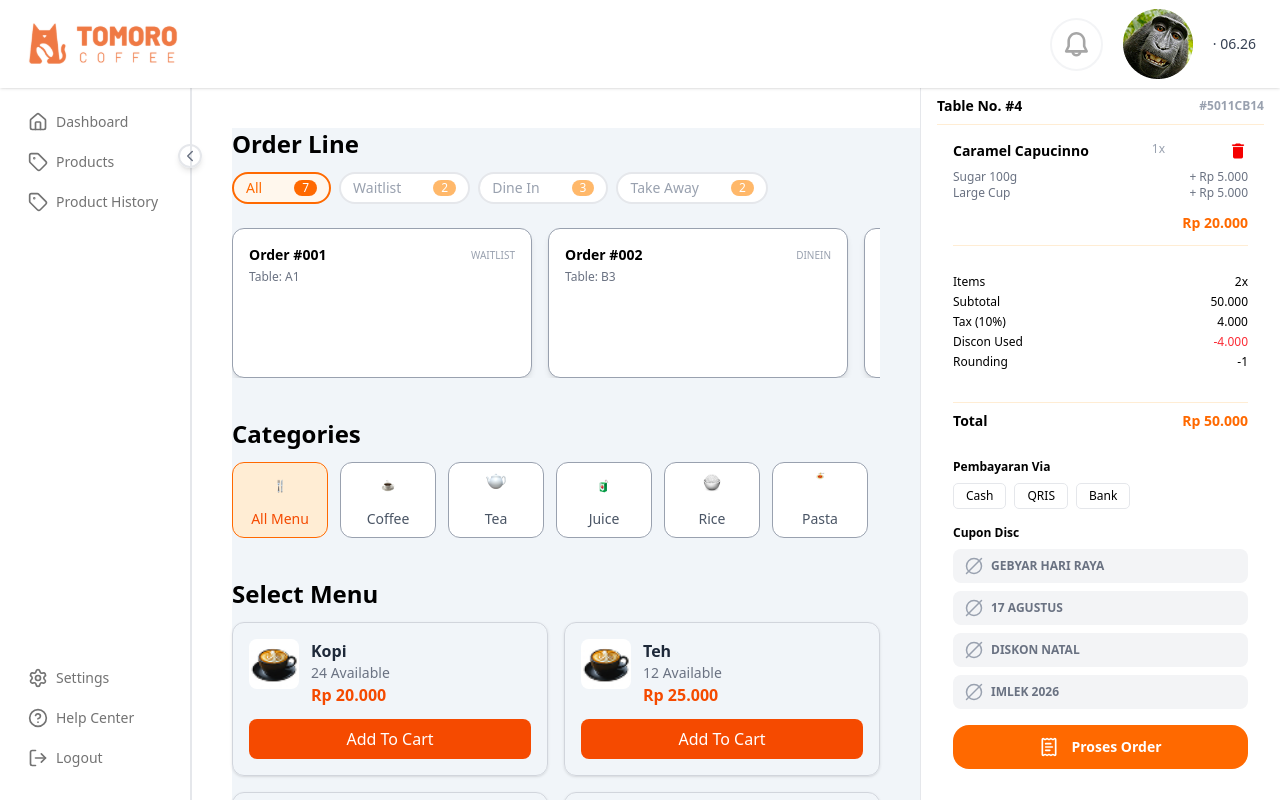
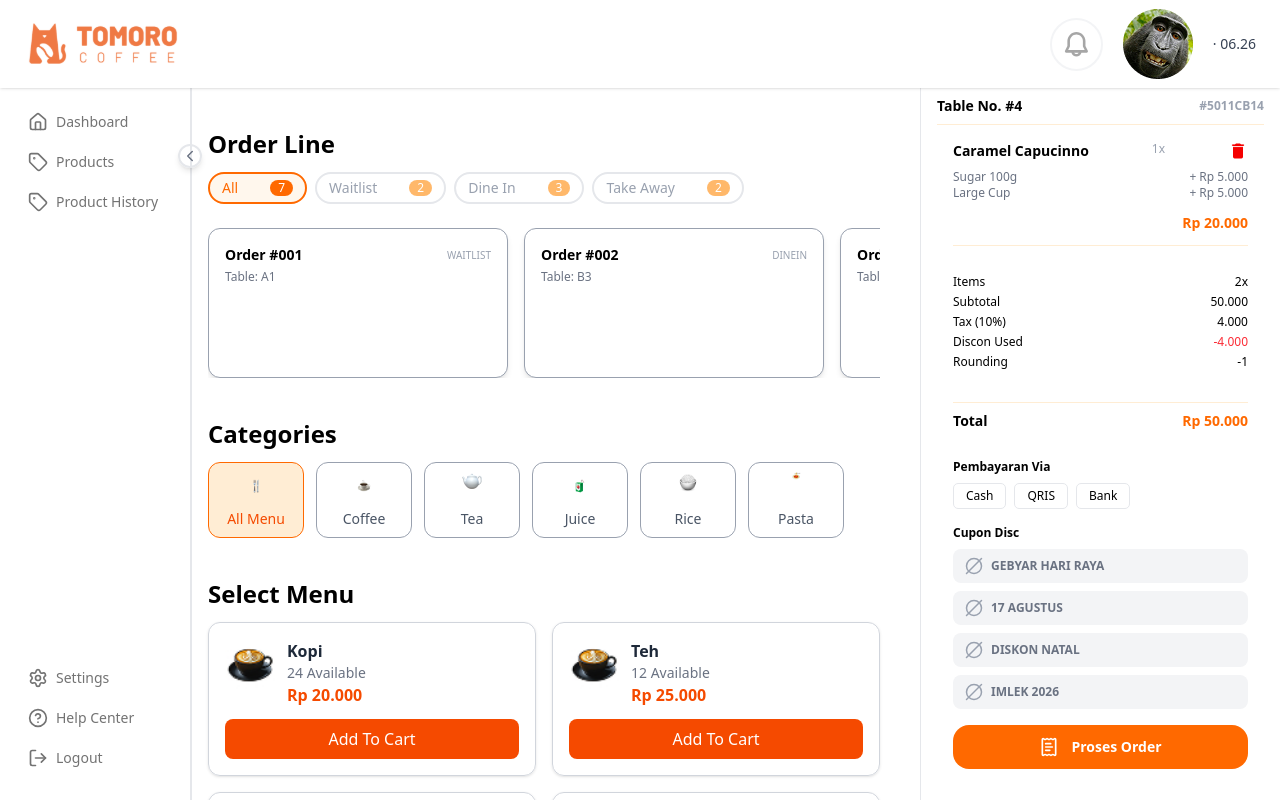
Before and after one commit to satria-RPL/Frontend-EATERNO, a Next.js app: page /main/Products/list in a window 1280 px wide. Shown: the top 800 px of the page. Built offline with nearby package versions, Linux system fonts and the light colour scheme; no server answers.

Commit message:
finish sidebar -> content

```diff
--- a/src/app/main/Products/list/layout.tsx
+++ b/src/app/main/Products/list/layout.tsx
@@ -7,7 +7,7 @@ export default function ProductsListLayout({
 }) {
   return (
     <div>
-      <main className="pr-80 bg-slate-100">{children}</main>
+      <main className="pr-80">{children}</main>
       <SidebarRight />
     </div>
   );
--- a/src/app/main/dashboard/page.tsx
+++ b/src/app/main/dashboard/page.tsx
@@ -83,7 +83,7 @@ export default async function DashboardPage() {
   }
   return (
     <div className="p-2 space-y-4 min-h-screen">
-      <h1 className="text-2xl font-bold ml-20">Manager Dashboard</h1>
+      <h1 className="text-2xl font-bold">Manager Dashboard</h1>
       <div className="flex flex-col justify-between items-center">
         {/* ROW 1 */}
         <div className="flex gap-6 mb-6 pb-3">
--- a/src/app/main/layout.tsx
+++ b/src/app/main/layout.tsx
@@ -4,7 +4,11 @@ import { cookies } from "next/headers";
 import Navbar from "@/components/Navbar";
 import SideNav from "@/components/SidebarLeft";
 
-export default async function MainLayout({ children }: { children: ReactNode }) {
+export default async function MainLayout({
+  children,
+}: {
+  children: ReactNode;
+}) {
   const cookieStore = await cookies();
   const rawSession = cookieStore.get("auth_token")?.value ?? null;
 
@@ -14,25 +18,27 @@ export default async function MainLayout({ children }: { children: ReactNode })
   if (rawSession) {
     try {
       const parsed = JSON.parse(rawSession) as { name?: string; role?: string };
-      if (parsed.name) {
-        userName = parsed.name;
-      }
-      if (parsed.role) {
-        role = parsed.role;
-      }
+      if (parsed.name) userName = parsed.name;
+      if (parsed.role) role = parsed.role;
     } catch {
       userName = rawSession;
     }
   }
+
   return (
-    <>
-      <div className="min-h-screen">
-        <Navbar userName={userName} role={role} />
-        <SideNav />
-        <main className="flex pt-32 pl-58 pr-20">
-          <div className="w-full">{children}</div>
-        </main>
-      </div>
-    </>
+    <div className="min-h-screen relative">
+      <Navbar userName={userName} role={role} />
+
+      {/* Sidebar */}
+      <SideNav />
+
+      {/* Main Content */}
+      <main
+        className="pt-32 pr-20 transition-all duration-300"
+        style={{ marginLeft: "calc(var(--sidebar-width) + 1rem)" }}
+      >
+        <div className="w-full">{children}</div>
+      </main>
+    </div>
   );
 }
--- a/src/components/SidebarLeft.tsx
+++ b/src/components/SidebarLeft.tsx
@@ -12,6 +12,7 @@ import { useNavItems } from "@/config/nav-items";
 import { cn } from "@/lib/utils";
 import type { NavItem } from "@/types/nav";
 import { usePersistentBoolean } from "@/lib/hooks/usePersistentBoolean";
+import { useEffect } from "react";
 
 export default function SidebarLeft() {
   const navItems = useNavItems();
@@ -19,6 +20,12 @@ export default function SidebarLeft() {
     "sidebarExpanded",
     true
   );
+
+  // ⬇️ Update CSS variable otomatis setiap toggle
+  useEffect(() => {
+    const width = isSidebarExpanded ? "12rem" : "5rem";
+    document.documentElement.style.setProperty("--sidebar-width", width);
+  }, [isSidebarExpanded]);
 
   const topItems = navItems.filter((item) => item.position === "top");
   const bottomItems = navItems.filter((item) => item.position === "bottom");
```
